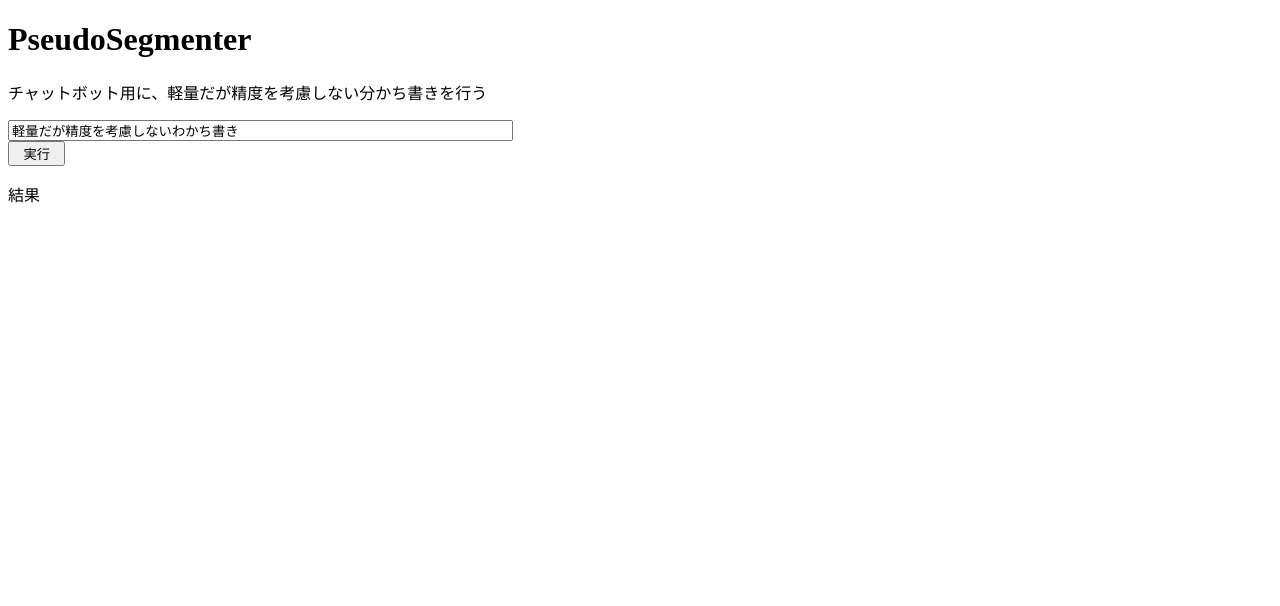
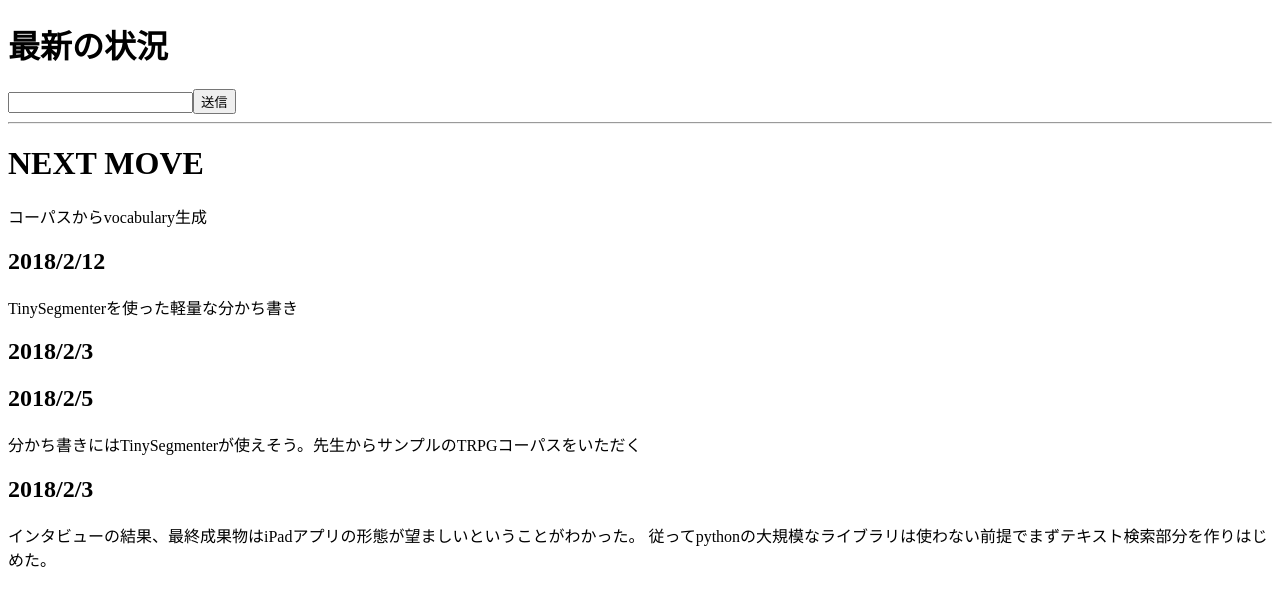
Before and after one commit to shinichi-kato/corpusenactor-echo.0.1.1, a Flask app: page / in a window 1280 px wide. Shown: the top 606 px of the page. Run offline with Flask 2, Linux system fonts and the light colour scheme.

Commit message:
Add files via upload

```diff
--- a/templates/index.html
+++ b/templates/index.html
@@ -2,13 +2,25 @@
 <HTML>
   <meta name="viewport" content="width=device-width,initial-scale=1">
 <BODY>
-<H1>PseudoSegmenter</H1>
-  <FORM ACTION="./" method="POST">
-    <P>チャットボット用に、軽量だが精度を考慮しない分かち書きを行う</P>
-    <INPUT TYPE="text" name="text" size="60" value="軽量だが精度を考慮しないわかち書き">
-    <BR><INPUT TYPE="submit" value="  実行  ">
-  </FORM>
-  <P>結果</P>
-  <P>{{ result }}
+<H1>最新の状況　</H1>
+{% for line in lines %}
+<div>{{line.speaker}}</div>
+<div>{{line.text}}</div>
+{% endfor %}
+<FORM ACTION="./" method="POST">
+<INPUT TYPE="text" name="text" ><INPUT TYPE="submit" value="送信">
+</FORM>
+<HR>
+  <H1>NEXT MOVE</H1>
+    <P>コーパスからvocabulary生成
+  <H2>2018/2/12 </H2>
+  <P>TinySegmenterを使った軽量な分かち書き<p>
+  <H2>2018/2/3</H2>
+  <H2>2018/2/5 </H2>
+  <P>分かち書きにはTinySegmenterが使えそう。先生からサンプルのTRPGコーパスをいただく
+  <H2>2018/2/3</H2>
+  <P>インタビューの結果、最終成果物はiPadアプリの形態が望ましいということがわかった。
+    従ってpythonの大規模なライブラリは使わない前提でまずテキスト検索部分を作りはじめた。
+
 </BODY>
 </HTML>
```
